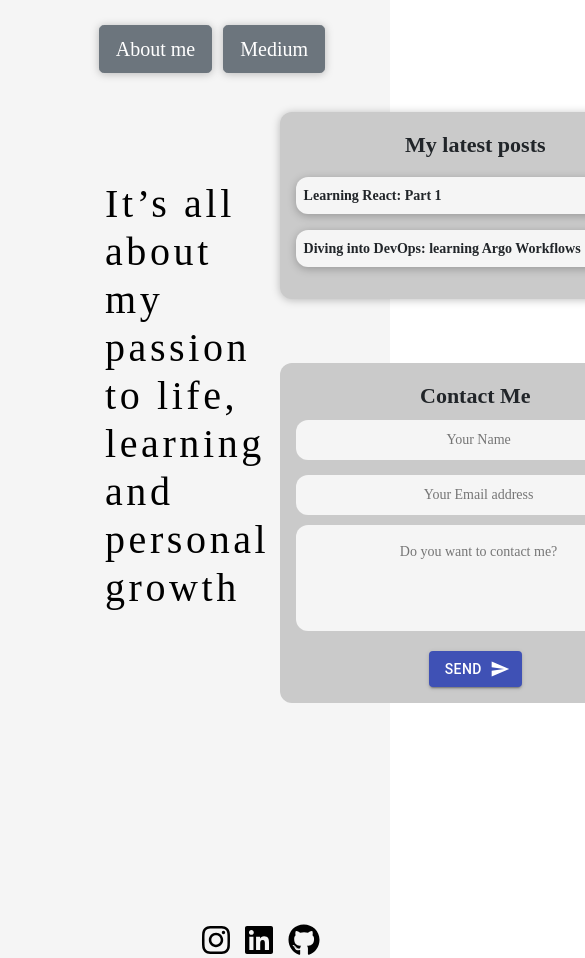
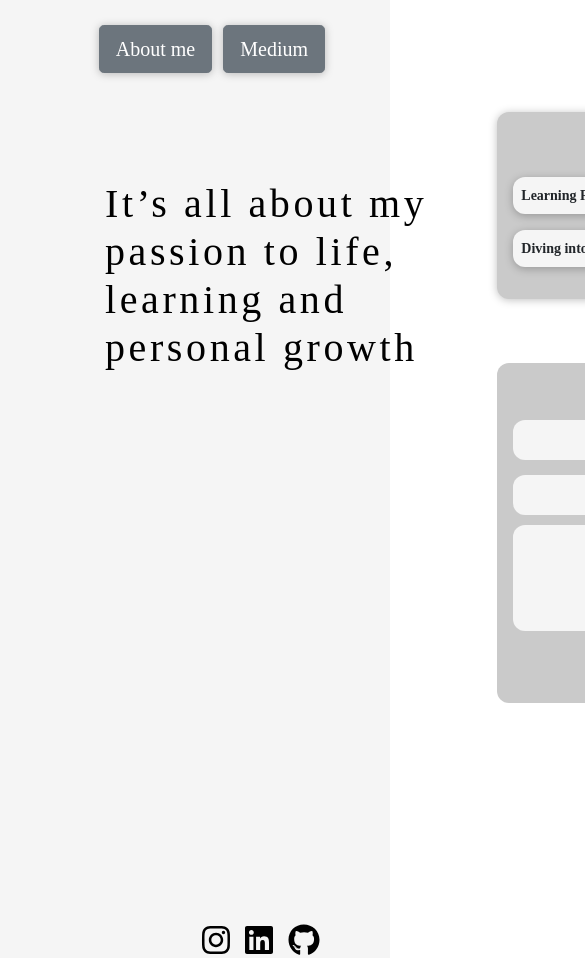
Before and after one commit to olesiaMartushkanova/react-typescript-blog, a React (Create React App) app in the folder my-app/: page / in a window 390 px wide. Shown: the top 958 px of the page, 585 px wide, since content can reach past the window. Built offline with nearby package versions, Linux system fonts and the light colour scheme; no server answers; a web font is replaced by a local one.

Commit message:
learning responsive desig

```diff
--- a/my-app/package.json
+++ b/my-app/package.json
@@ -57,6 +57,7 @@
     "emailjs-com": "^2.6.4",
     "madge": "^4.0.2",
     "react-bootstrap": "^1.5.2",
+    "react-device-detect": "^1.17.0",
     "react-router-dom": "^5.2.0",
     "validator": "^13.6.0"
   }
--- a/my-app/src/pages/Home/Home.tsx
+++ b/my-app/src/pages/Home/Home.tsx
@@ -4,14 +4,17 @@
 import 'bootstrap/dist/css/bootstrap.min.css';
 import ContactForm from '../../components/ContactForm/ContactForm';
 import Page from '../../components/Page/Page';
+import { BrowserView } from 'react-device-detect';
 
 const Home = () => {
   return (
     <Page path={ABOUT_ME_PATH} text='About me'>
       <main className='main__home'>
-        <section className='section__title'>
-          <h1>{TITLE_TEXT}</h1>
-        </section>
+        <BrowserView>
+          <section className='section__title'>
+            <h1>{TITLE_TEXT}</h1>
+          </section>
+        </BrowserView>
 
         <div className='spacer' />
 
```
Also changed, not shown: 1 other file (tests, documents, lock files or other folders).
